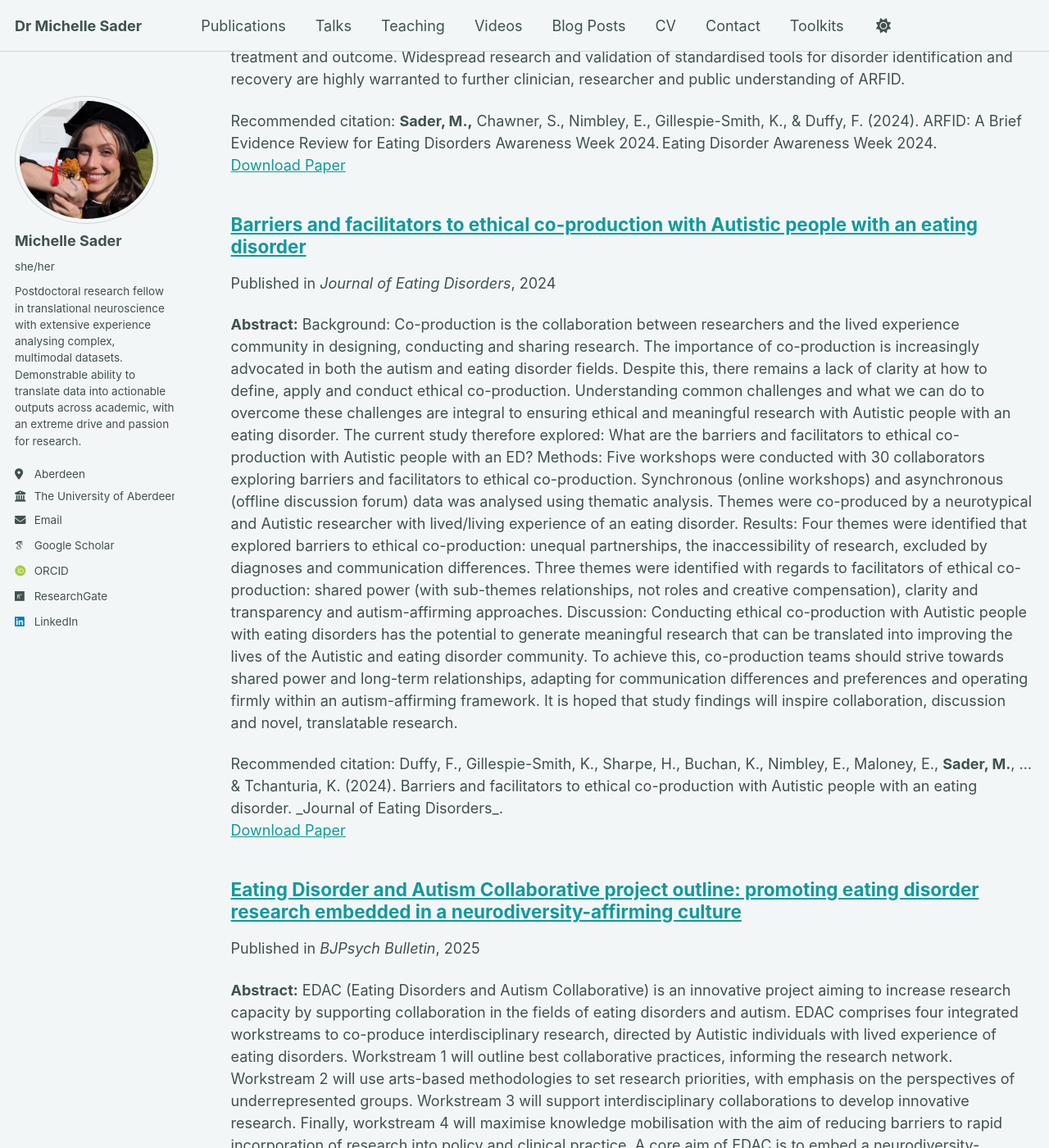
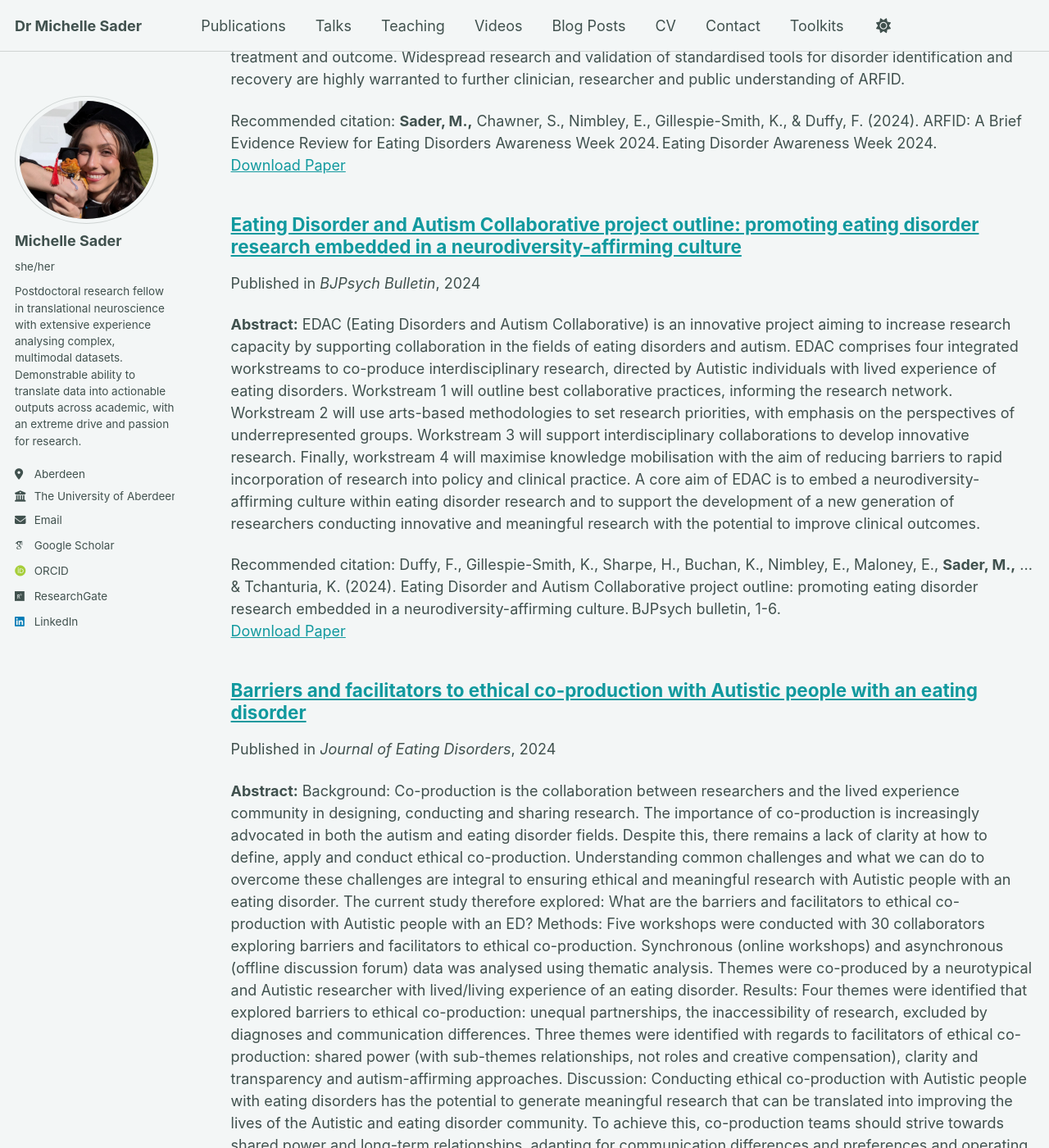
Before and after one commit to sadermichelle/sadermichelle.github.io, a Jekyll site: the page built from _pages/collection-archive.html, in a window 1280 px wide and 1400 px high, scrolled down 3466 px. Shown: the whole window at 82% size. Built offline with Jekyll 4.4.1, drawn with Linux system fonts in a browser that asks for light colours; some web fonts are replaced; a script bundle is joined from its source files by our own code; library files that are not in the unit come from our copies; some of the changed text lies outside the part shown.

Commit message:
Update 2025-06-08-paper-title-number-5.md

```diff
--- a/_publications/2025-06-08-paper-title-number-5.md
+++ b/_publications/2025-06-08-paper-title-number-5.md
@@ -2,9 +2,9 @@
 title: "Eating Disorder and Autism Collaborative project outline: promoting eating disorder research embedded in a neurodiversity-affirming culture"
 collection: publications
 category: manuscripts
-permalink: /publication/2025-06-08-paper-title-number-5
+permalink: /publication/2024-06-08-paper-title-number-5
 excerpt: '__Abstract:__ EDAC (Eating Disorders and Autism Collaborative) is an innovative project aiming to increase research capacity by supporting collaboration in the fields of eating disorders and autism. EDAC comprises four integrated workstreams to co-produce interdisciplinary research, directed by Autistic individuals with lived experience of eating disorders. Workstream 1 will outline best collaborative practices, informing the research network. Workstream 2 will use arts-based methodologies to set research priorities, with emphasis on the perspectives of underrepresented groups. Workstream 3 will support interdisciplinary collaborations to develop innovative research. Finally, workstream 4 will maximise knowledge mobilisation with the aim of reducing barriers to rapid incorporation of research into policy and clinical practice. A core aim of EDAC is to embed a neurodiversity-affirming culture within eating disorder research and to support the development of a new generation of researchers conducting innovative and meaningful research with the potential to improve clinical outcomes.'
-date: 2025-08-01
+date: 2024-08-01
 venue: 'BJPsych Bulletin'
 paperurl: 'https://pmc.ncbi.nlm.nih.gov/articles/PMC12314410/'
 citation: 'Duffy, F., Gillespie-Smith, K., Sharpe, H., Buchan, K., Nimbley, E., Maloney, E., <b>Sader, M.,</b> ... & Tchanturia, K. (2024). Eating Disorder and Autism Collaborative project outline: promoting eating disorder research embedded in a neurodiversity-affirming culture. BJPsych bulletin, 1-6.'
```
